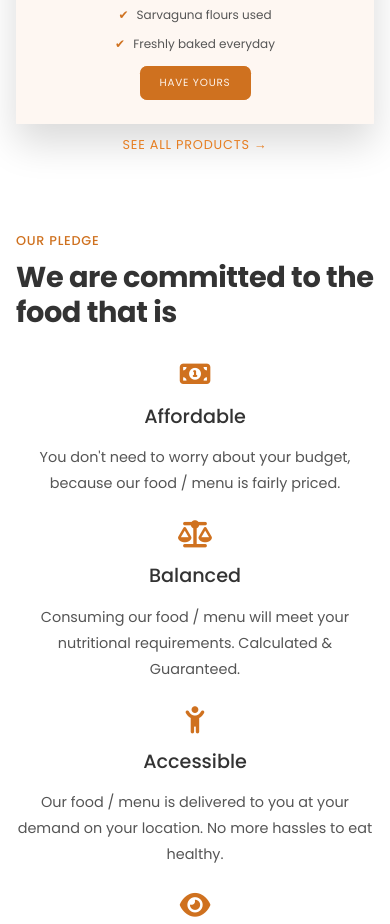
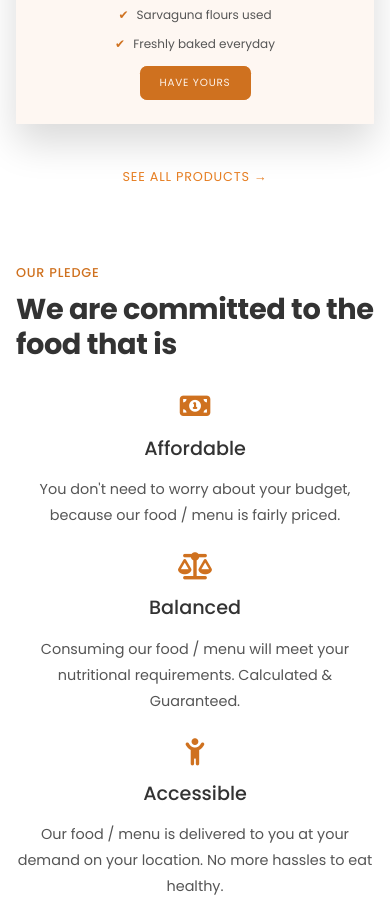
Before and after one commit to nishanbudhathoki2266/sarvaguna-foods, a website: page index.html in a window 390 px wide. Shown: the part 4391-5315 px from the top of the page. Drawn offline with Linux system fonts and the light colour scheme.

Commit message:
added full responsiveness along with js

```diff
--- a/css/style.css
+++ b/css/style.css
@@ -99,11 +99,11 @@ body {
 .u-left-text {
   text-align: left !important; }
 
-.u-margin-bottom-big {
-  margin-bottom: 9rem !important; }
-  @media only screen and (max-width: 44em) {
-    .u-margin-bottom-big {
-      margin-bottom: 4.8rem !important; } }
+.u-margin-top-medium {
+  margin-top: 6rem !important; }
+  @media only screen and (max-width: 56.25em) {
+    .u-margin-top-medium {
+      margin-top: 4rem !important; } }
 
 .u-margin-bottom-medium {
   margin-bottom: 6rem !important; }
```
